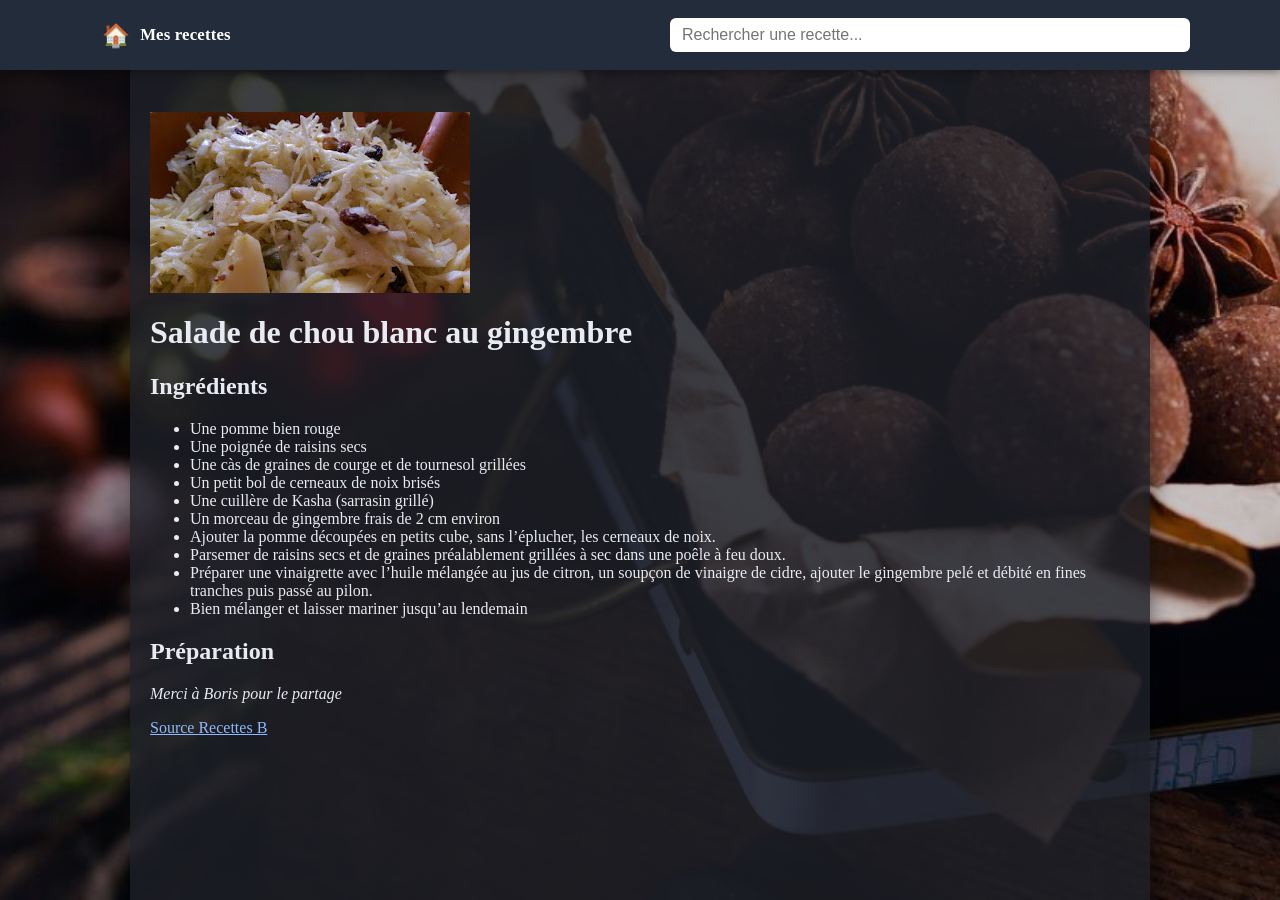
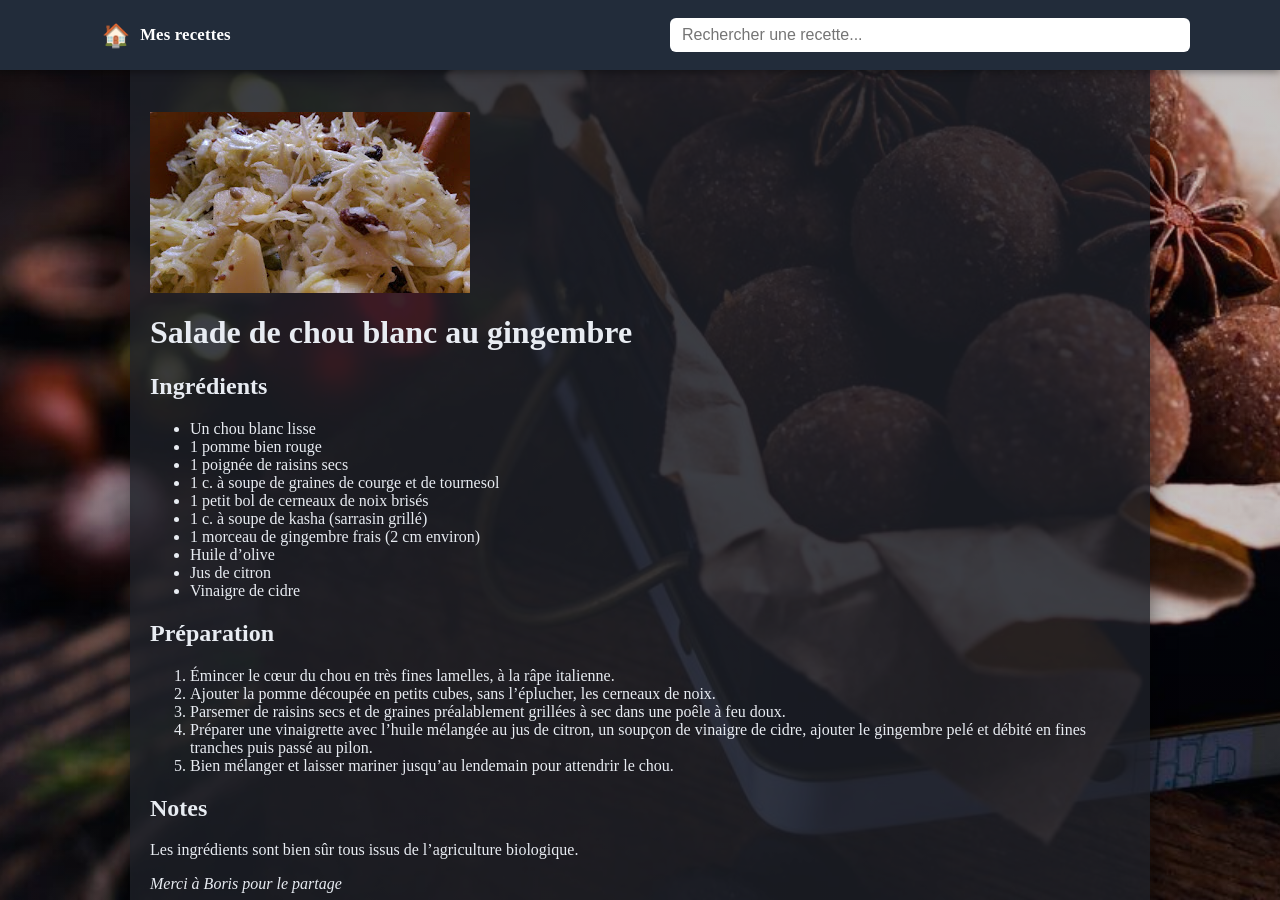
Before and after one commit to phlered/recettes, a Jekyll site: the page built from _recettes/salade_de_chou_blanc_au_gingembre.md, in a window 1280 px wide and 900 px high. Built offline with Jekyll 4.4.1, drawn with Linux system fonts in a browser that asks for light colours.

Commit message:
Ajout recette Salade de chou blanc au gingembre (complète)

```diff
--- a/_recettes/salade_de_chou_blanc_au_gingembre.md
+++ b/_recettes/salade_de_chou_blanc_au_gingembre.md
@@ -5,16 +5,16 @@ source: "https://recettesb.blogspot.com/2020/03/salade-de-chou-blanc-au-gingembr
 date: "2025-12-23"
 image: "{{ site.baseurl }}/images/salade_de_chou_blanc_au_gingembre.jpg"
 ingredients:
-  - "Une pomme bien rouge"
-  - "Une poignée de raisins secs"
-  - "Une càs de graines de courge et de tournesol grillées"
-  - "Un petit bol de cerneaux de noix brisés"
-  - "Une cuillère de Kasha (sarrasin grillé)"
-  - "Un morceau de gingembre frais de 2 cm environ"
-  - "Ajouter la pomme découpées en petits cube, sans l’éplucher, les cerneaux de noix."
-  - "Parsemer de raisins secs et de graines préalablement grillées à sec dans une poêle à feu doux."
-  - "Préparer une vinaigrette avec l’huile mélangée au jus de citron, un soupçon de vinaigre de cidre, ajouter le gingembre pelé et débité en fines tranches puis passé au pilon."
-  - "Bien mélanger et laisser mariner jusqu’au lendemain"
+  - "1/2 chou blanc"
+  - "1 pomme bien rouge"
+  - "1 poignée de raisins secs"
+  - "1 c. à soupe de graines de courge et de tournesol"
+  - "1 petit bol de cerneaux de noix brisés"
+  - "1 c. à soupe de kasha (sarrasin grillé)"
+  - "1 morceau de gingembre frais (2 cm environ)"
+  - "Huile d'olive"
+  - "Jus de citron"
+  - "Vinaigre de cidre"
 ---
 ![illustration de la recette]({{ site.baseurl }}/images/salade_de_chou_blanc_au_gingembre.jpg)
 
@@ -22,19 +22,28 @@ ingredients:
 
 ## Ingrédients
 
-- Une pomme bien rouge
-- Une poignée de raisins secs
-- Une càs de graines de courge et de tournesol grillées
-- Un petit bol de cerneaux de noix brisés
-- Une cuillère de Kasha (sarrasin grillé)
-- Un morceau de gingembre frais de 2 cm environ
-- Ajouter la pomme découpées en petits cube, sans l’éplucher, les cerneaux de noix.
-- Parsemer de raisins secs et de graines préalablement grillées à sec dans une poêle à feu doux.
-- Préparer une vinaigrette avec l’huile mélangée au jus de citron, un soupçon de vinaigre de cidre, ajouter le gingembre pelé et débité en fines tranches puis passé au pilon.
-- Bien mélanger et laisser mariner jusqu’au lendemain
+- Un chou blanc lisse
+- 1 pomme bien rouge
+- 1 poignée de raisins secs
+- 1 c. à soupe de graines de courge et de tournesol
+- 1 petit bol de cerneaux de noix brisés
+- 1 c. à soupe de kasha (sarrasin grillé)
+- 1 morceau de gingembre frais (2 cm environ)
+- Huile d'olive
+- Jus de citron
+- Vinaigre de cidre
 
 ## Préparation
 
+1. Émincer le cœur du chou en très fines lamelles, à la râpe italienne.
+2. Ajouter la pomme découpée en petits cubes, sans l'éplucher, les cerneaux de noix.
+3. Parsemer de raisins secs et de graines préalablement grillées à sec dans une poêle à feu doux.
+4. Préparer une vinaigrette avec l'huile mélangée au jus de citron, un soupçon de vinaigre de cidre, ajouter le gingembre pelé et débité en fines tranches puis passé au pilon.
+5. Bien mélanger et laisser mariner jusqu'au lendemain pour attendrir le chou.
+
+## Notes
+
+Les ingrédients sont bien sûr tous issus de l'agriculture biologique.
 
 _Merci à Boris pour le partage_
 
```
